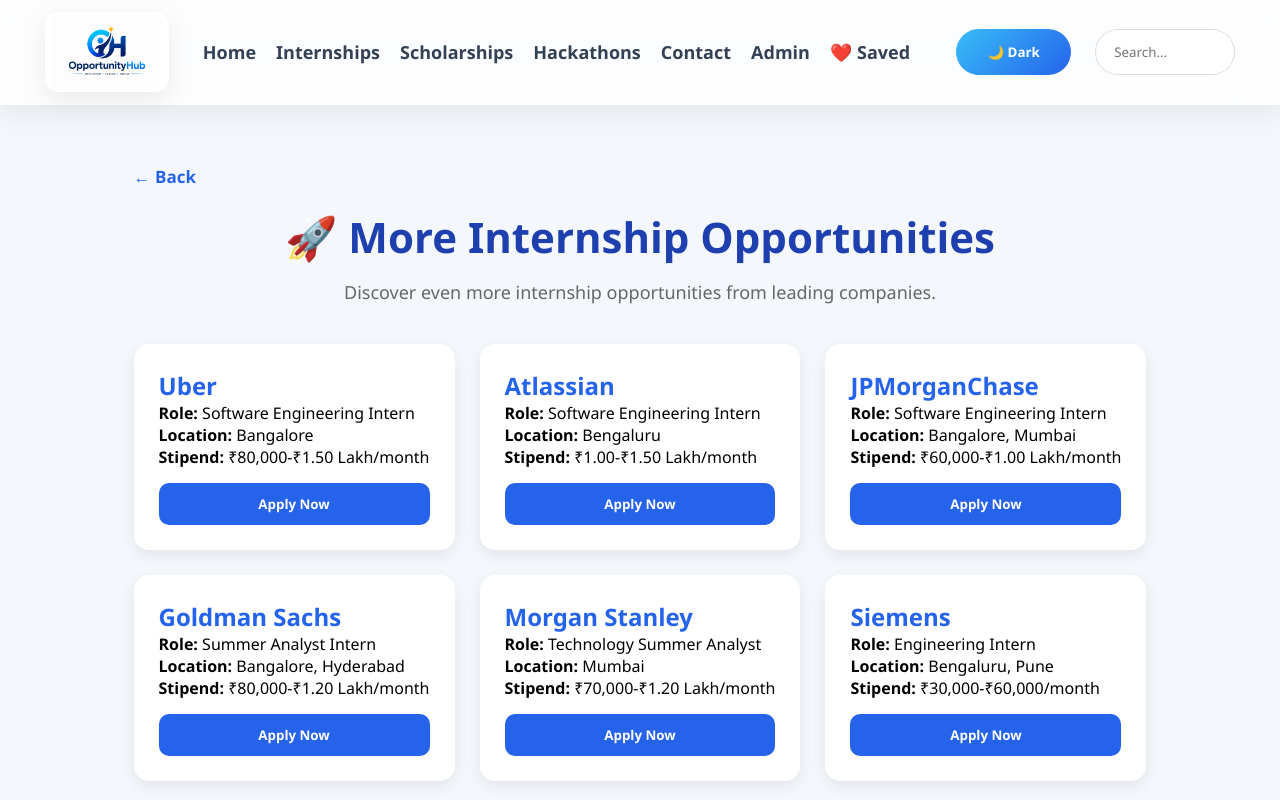
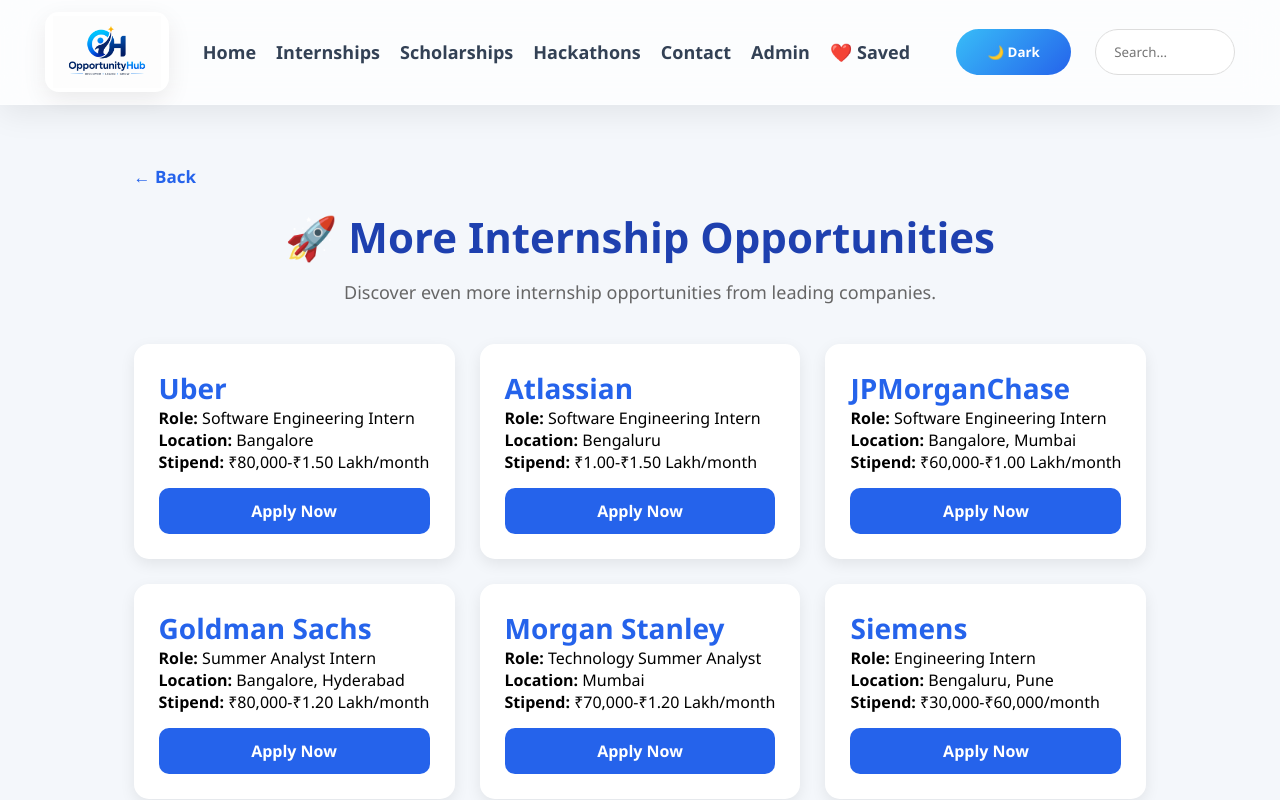
Before and after one commit to divyanshsaklani8-hub/opportunityhub, a React (Vite) app: page /more-internships in a window 1280 px wide. Built offline with nearby package versions, Linux system fonts and the light colour scheme.

Commit message:
Cards Layout change

```diff
--- a/src/pages/MoreHackathons.tsx
+++ b/src/pages/MoreHackathons.tsx
@@ -141,7 +141,7 @@
   style={{
     display: "grid",
     gridTemplateColumns: "repeat(3, minmax(0, 1fr))",
-    gap: "25px",
+    gap: window.innerWidth <= 768 ? "10px" : "25px",
     alignItems: "stretch",
   }}
 >
@@ -149,15 +149,21 @@
             <div
               key={index}
               style={{
-                background: "#fff",
-                borderRadius: "15px",
-                padding: "25px",
-                boxShadow: "0 5px 15px rgba(0,0,0,.08)",
+         background: "#fff",
+  borderRadius: "15px",
+  padding: window.innerWidth <= 768 ? "12px" : "25px",
+  boxShadow: "0 5px 15px rgba(0,0,0,.08)",
+  minWidth: 0,
+  overflow: "hidden",
+                transition: "0.3s",
               }}
             >
               <h2
                 style={{
                   color: "#2563eb",
+                   fontSize: window.innerWidth <= 768 ? "14px" : "28px",
+    wordBreak: "break-word",
+    overflowWrap: "anywhere",
                   marginBottom: "15px",
                 }}
               >
@@ -185,11 +191,11 @@
                   background: "#2563eb",
                   color: "#fff",
                   border: "none",
-                  padding: "12px",
+                  padding: window.innerWidth <= 768 ? "8px" : "12px",
+fontSize: window.innerWidth <= 768 ? "12px" : "16px",
                   borderRadius: "10px",
                   cursor: "pointer",
                   fontWeight: "bold",
-                  fontSize: "16px",
                 }}
               >
                 Apply Now
--- a/src/pages/MoreInternships.tsx
+++ b/src/pages/MoreInternships.tsx
@@ -141,7 +141,7 @@
   style={{
     display: "grid",
     gridTemplateColumns: "repeat(3, minmax(0, 1fr))",
-    gap: "25px",
+    gap: window.innerWidth <= 768 ? "10px" : "25px",
     alignItems: "stretch",
   }}
 >
@@ -149,17 +149,55 @@
             <div
               key={index}
               style={{
-                background: "#fff",
-                borderRadius: "15px",
-                padding: "25px",
-                boxShadow: "0 5px 15px rgba(0,0,0,.08)",
-              }}
+  background: "#fff",
+  borderRadius: "15px",
+  padding: window.innerWidth <= 768 ? "12px" : "25px",
+  boxShadow: "0 5px 15px rgba(0,0,0,.08)",
+  minWidth: 0,
+  overflow: "hidden",
+  transition: "0.3s",
+}}
             >
-              <h2 style={{ color: "#2563eb" }}>{job.company}</h2>
+              <h2
+  style={{
+    color: "#2563eb",
+    fontSize: window.innerWidth <= 768 ? "14px" : "28px",
+    wordBreak: "break-word",
+    overflowWrap: "anywhere",
+  }}
+>
+  {job.company}
+</h2>
 
-              <p><b>Role:</b> {job.role}</p>
-              <p><b>Location:</b> {job.location}</p>
-              <p><b>Stipend:</b> {job.stipend}</p>
+              <p
+  style={{
+    fontSize: window.innerWidth <= 768 ? "12px" : "16px",
+    wordBreak: "break-word",
+    overflowWrap: "anywhere",
+  }}
+>
+  <b>Role:</b> {job.role}
+</p>
+
+<p
+  style={{
+    fontSize: window.innerWidth <= 768 ? "12px" : "16px",
+    wordBreak: "break-word",
+    overflowWrap: "anywhere",
+  }}
+>
+  <b>Location:</b> {job.location}
+</p>
+
+<p
+  style={{
+    fontSize: window.innerWidth <= 768 ? "12px" : "16px",
+    wordBreak: "break-word",
+    overflowWrap: "anywhere",
+  }}
+>
+  <b>Stipend:</b> {job.stipend}
+</p>
 
               <button
                 onClick={() => {
@@ -171,7 +209,8 @@
                   background: "#2563eb",
                   color: "#fff",
                   border: "none",
-                  padding: "12px",
+                  padding: window.innerWidth <= 768 ? "8px" : "12px",
+fontSize: window.innerWidth <= 768 ? "12px" : "16px",
                   borderRadius: "10px",
                   cursor: "pointer",
                   fontWeight: "bold",
--- a/src/pages/MoreScholarships.tsx
+++ b/src/pages/MoreScholarships.tsx
@@ -156,27 +156,32 @@
         </p>
 
         <div
-          style={{
-            display: "grid",
-            gridTemplateColumns: "repeat(auto-fit,minmax(300px,1fr))",
-            gap: "25px",
-          }}
-        >
+  style={{
+    display: "grid",
+    gridTemplateColumns: "repeat(3, minmax(0, 1fr))",
+    gap: window.innerWidth <= 768 ? "10px" : "25px",
+    alignItems: "stretch",
+  }}
+>
                       {scholarships.map((item, index) => (
             <div
               key={index}
               style={{
                 background: "#fff",
-                borderRadius: "16px",
-                padding: "25px",
+                borderRadius: "15px",
+                padding: window.innerWidth <= 768 ? "12px" : "25px",
                 boxShadow: "0 5px 15px rgba(0,0,0,.08)",
+                minWidth: 0,
+  overflow: "hidden",
                 transition: "0.3s",
               }}
             >
               <h2
                 style={{
                   color: "#2563eb",
-                  fontSize: "22px",
+                  fontSize: window.innerWidth <= 768 ? "14px" : "28px",
+                  wordBreak: "break-word",
+    overflowWrap: "anywhere",
                   marginBottom: "10px",
                 }}
               >
@@ -209,11 +214,11 @@
                   background: "#2563eb",
                   color: "#fff",
                   border: "none",
-                  padding: "12px",
+                  padding: window.innerWidth <= 768 ? "8px" : "12px",
+fontSize: window.innerWidth <= 768 ? "12px" : "16px",
                   borderRadius: "10px",
                   cursor: "pointer",
                   fontWeight: "bold",
-                  fontSize: "16px",
                 }}
               >
                 Apply Now
```
